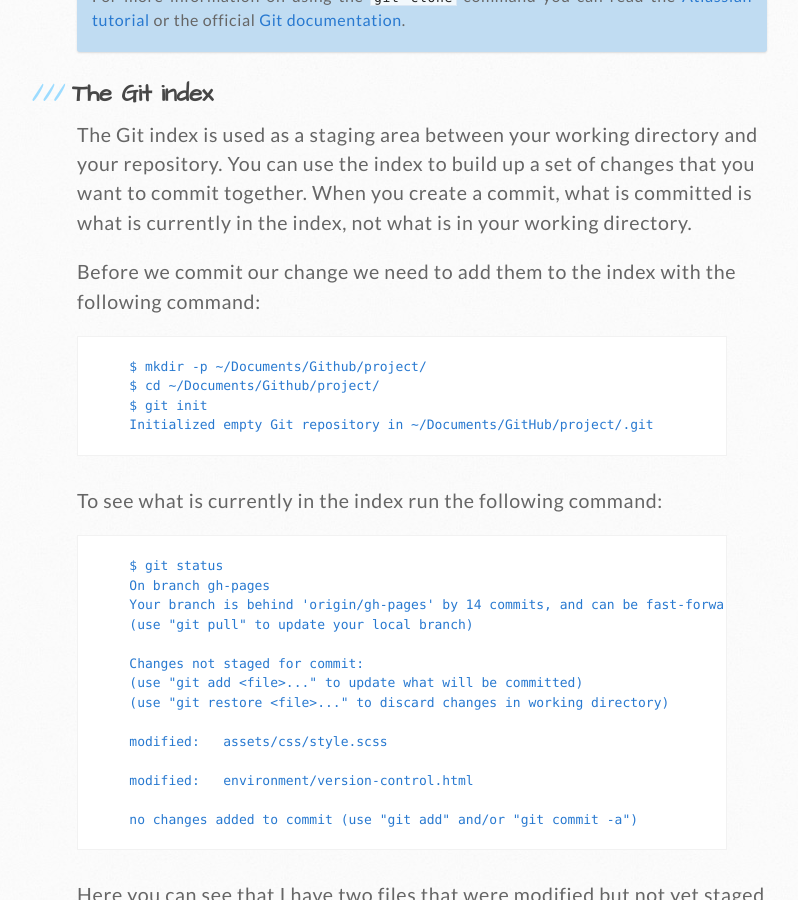
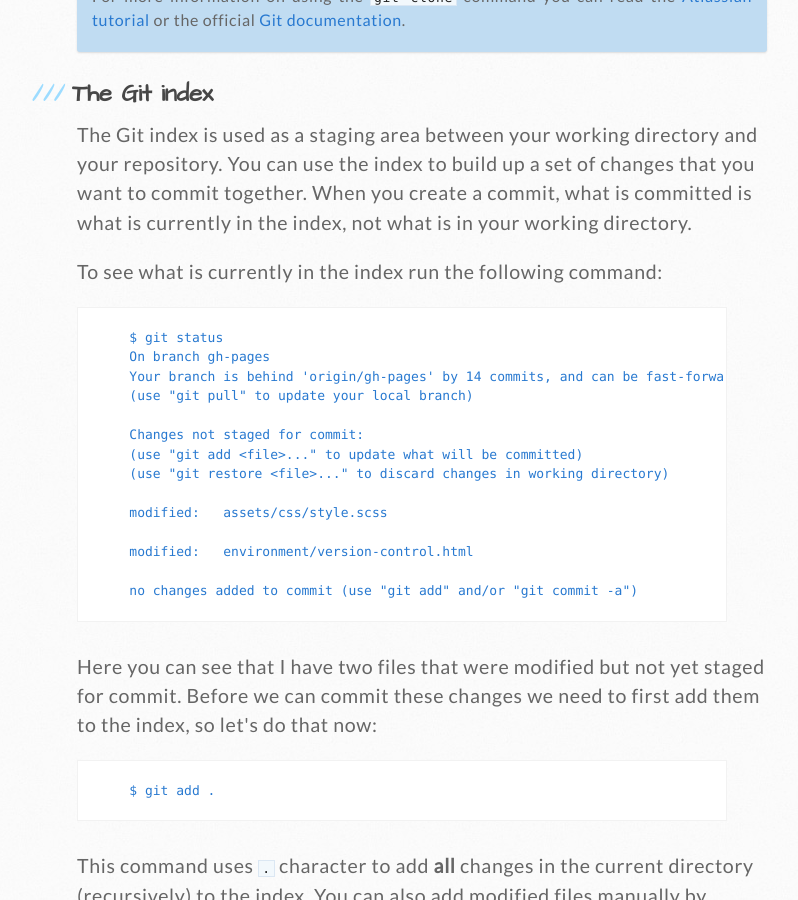
Before and after one commit to Queuy-Enterprise/queuy-docs, a Jekyll site: the page built from environment/version-control.html, in a window 1280 px wide and 900 px high, scrolled down 4809 px. Shown: the whole window, without its empty margins (93-891 px from the left). Built offline with Jekyll 4.4.1, drawn with Linux system fonts in a browser that asks for light colours.

Commit message:
Clean version-control git section

```diff
--- a/environment/version-control.html
+++ b/environment/version-control.html
@@ -146,15 +146,6 @@ layout: default
     currently in the index, not what is in your working directory.
 </p>
 <p>
-    Before we commit our change we need to add them to the index with the following command:
-</p>
-{% highlight none %}
-    $ mkdir -p ~/Documents/Github/project/
-    $ cd ~/Documents/Github/project/
-    $ git init
-    Initialized empty Git repository in ~/Documents/GitHub/project/.git
-{% endhighlight %}
-<p>
     To see what is currently in the index run the following command:
 </p>
 {% highlight none %}
```
